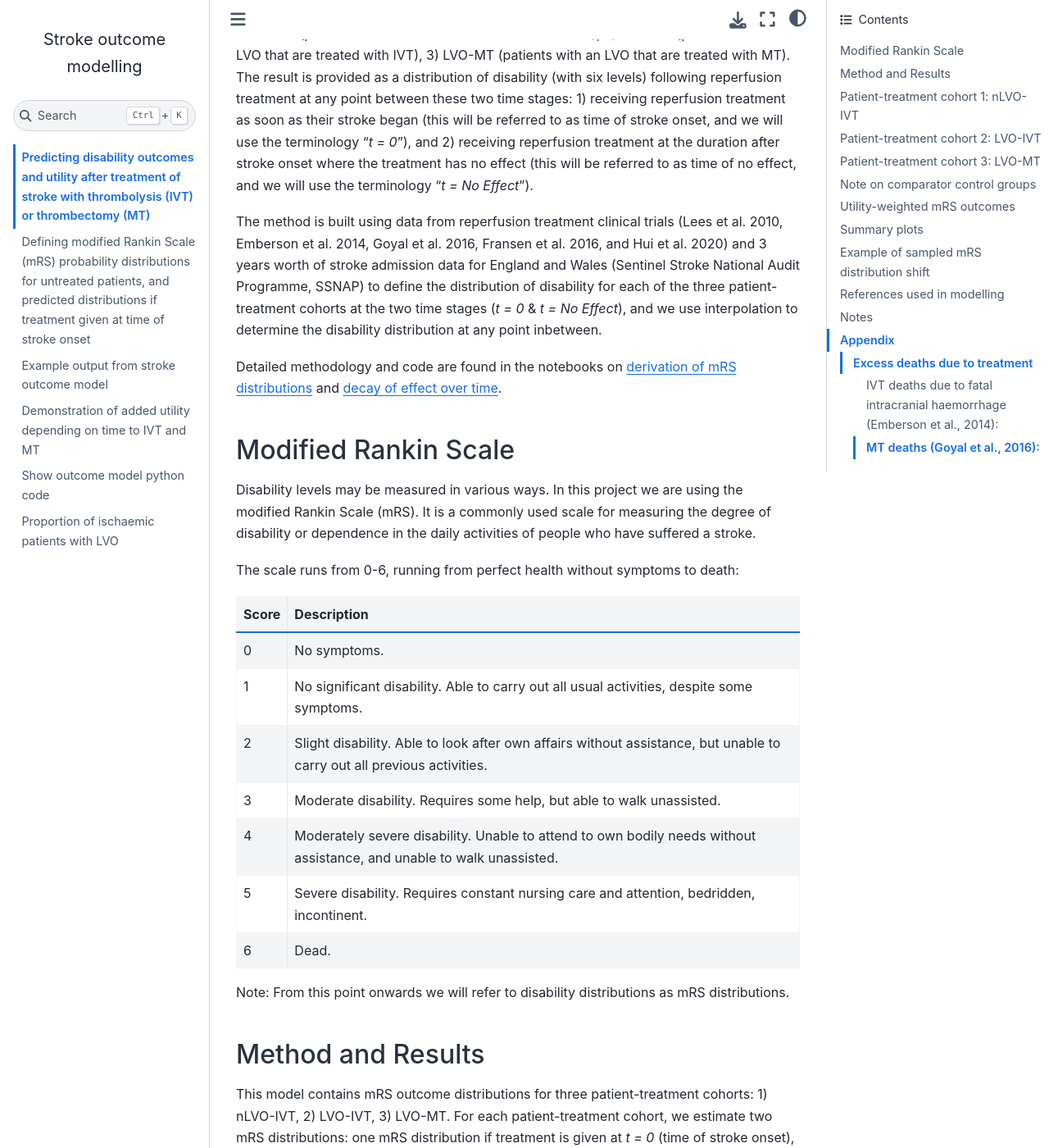
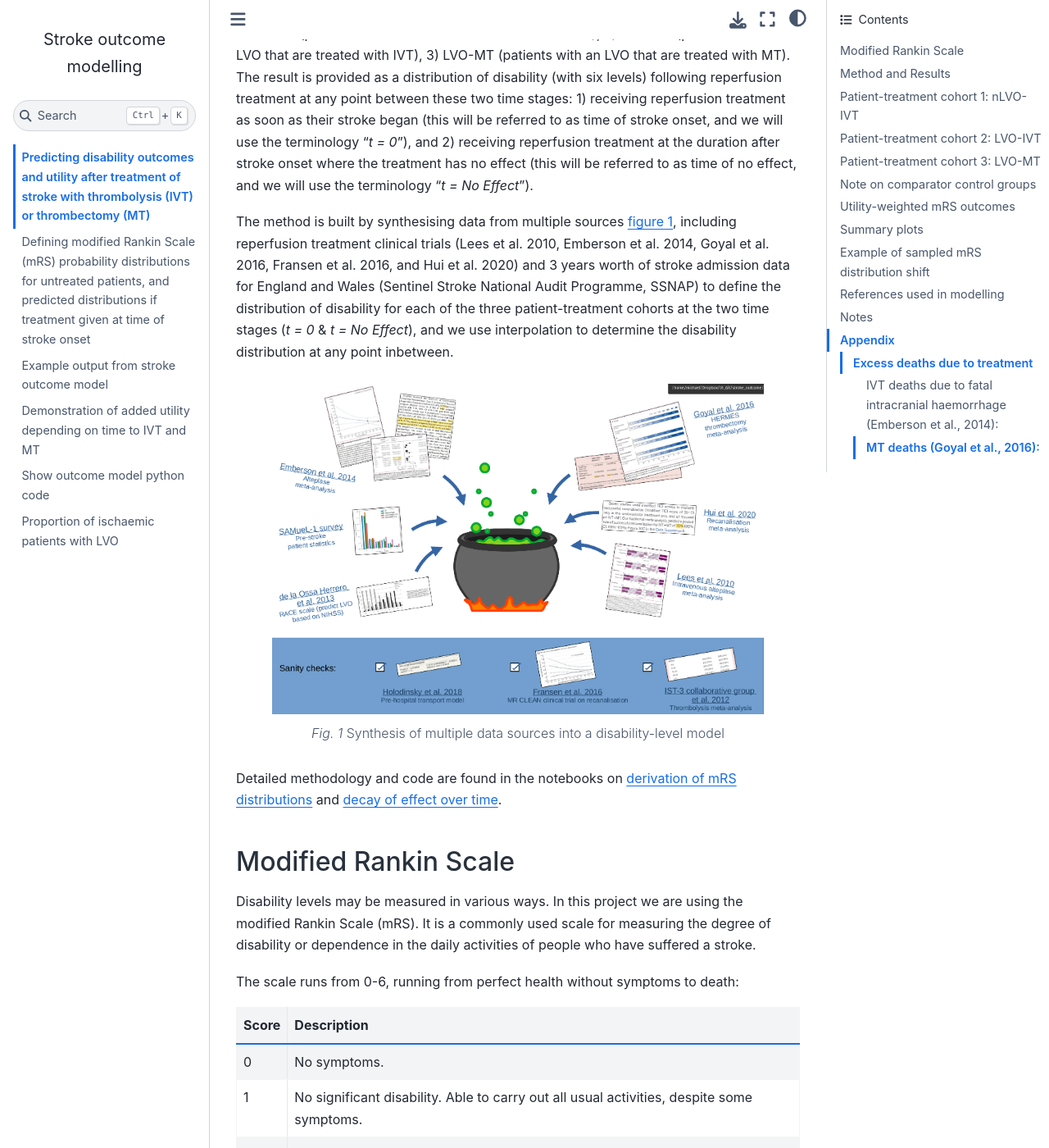
Before and after one commit to samuel-book/stroke_outcome, a Jupyter Book: the page built from intro.md, in a window 1280 px wide and 1400 px high, scrolled down 828 px. Shown: the whole window at 82% size. Built offline with Jupyter Book 1.0.4 settings and Sphinx 7.4.7 and the Sphinx Book theme 1.1.4, drawn with Linux system fonts in a browser that asks for light colours; pages that are not in the unit, such as notebooks, are missing from menus; some of the changed text lies outside the part shown.

Commit message:
Update intro

```diff
--- a/intro.md
+++ b/intro.md
@@ -8,7 +8,15 @@ Until now, modelling the outcome from stroke reperfusion treatment was a dichoto
 
 This method calculates disability outcome estimates for three patient-treatment cohorts: 1) nLVO-IVT (patients with an nLVO that are treated with IVT), 2) LVO-IVT (patients with an LVO that are treated with IVT), 3) LVO-MT (patients with an LVO that are treated with MT). The result is provided as a distribution of disability (with six levels) following reperfusion treatment at any point between these two time stages: 1) receiving reperfusion treatment as soon as their stroke began (this will be referred to as time of stroke onset, and we will use the terminology "*t = 0*"), and 2) receiving reperfusion treatment at the duration after stroke onset where the treatment has no effect (this will be referred to as time of no effect, and we will use the terminology "*t = No Effect*").
 
-The method is built using data from reperfusion treatment clinical trials (Lees et al. 2010, Emberson et al. 2014, Goyal et al. 2016, Fransen et al. 2016, and Hui et al. 2020) and 3 years worth of stroke admission data for England and Wales (Sentinel Stroke National Audit Programme, SSNAP) to define the distribution of disability for each of the three patient-treatment cohorts at the two time stages (*t = 0* & *t = No Effect*), and we use interpolation to determine the disability distribution at any point inbetween.
+The method is built by synthesising data from multiple sources {numref}`figure {number} <data_cauldron>`, including reperfusion treatment clinical trials (Lees et al. 2010, Emberson et al. 2014, Goyal et al. 2016, Fransen et al. 2016, and Hui et al. 2020) and 3 years worth of stroke admission data for England and Wales (Sentinel Stroke National Audit Programme, SSNAP) to define the distribution of disability for each of the three patient-treatment cohorts at the two time stages (*t = 0* & *t = No Effect*), and we use interpolation to determine the disability distribution at any point inbetween.
+
+:::{figure-md} data_cauldron
+<img src="./images/data_cauldron.png" width="600">
+
+Synthesis of multiple data sources into a disability-level model
+:::
+
+
 
 Detailed methodology and code are found in the notebooks on [derivation of mRS distributions](./01_mRS_datasets_full.ipynb) and [decay of effect over time](./02_mRS_outcomes_maths).
 
```
